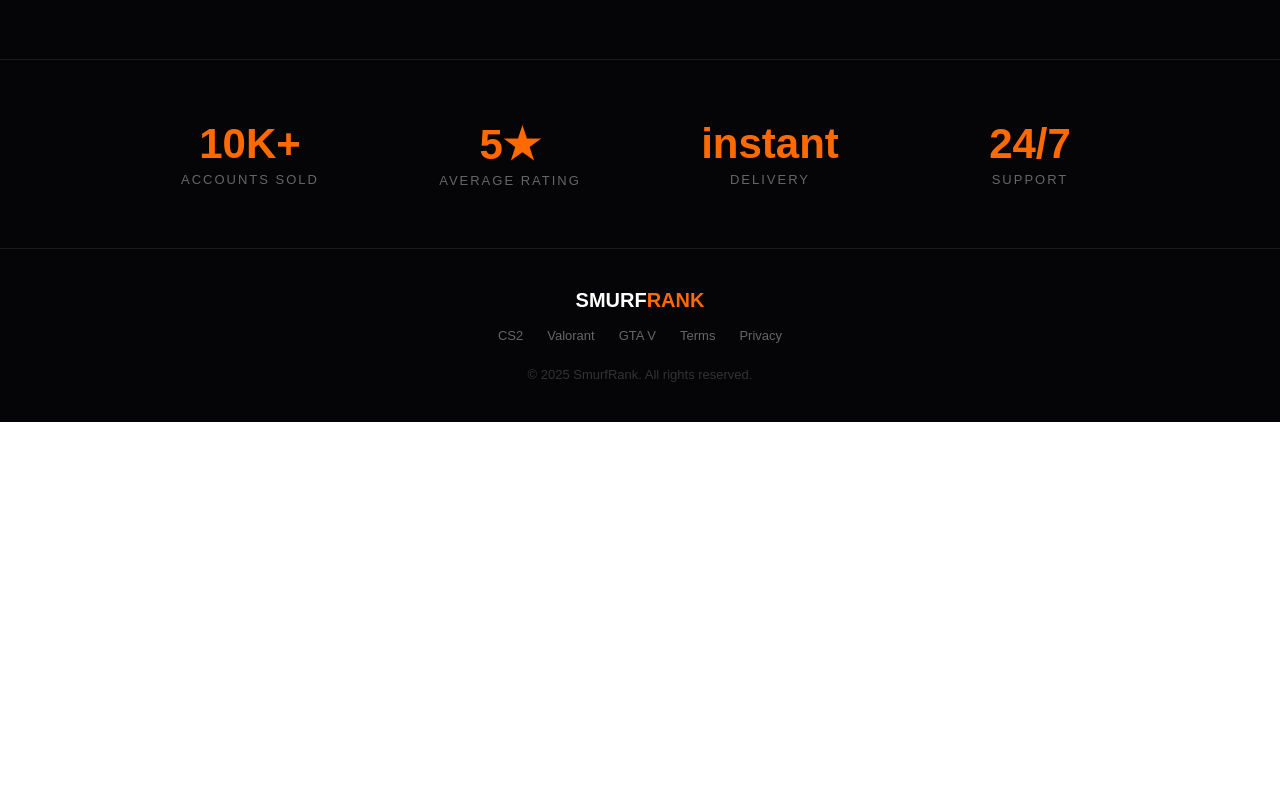
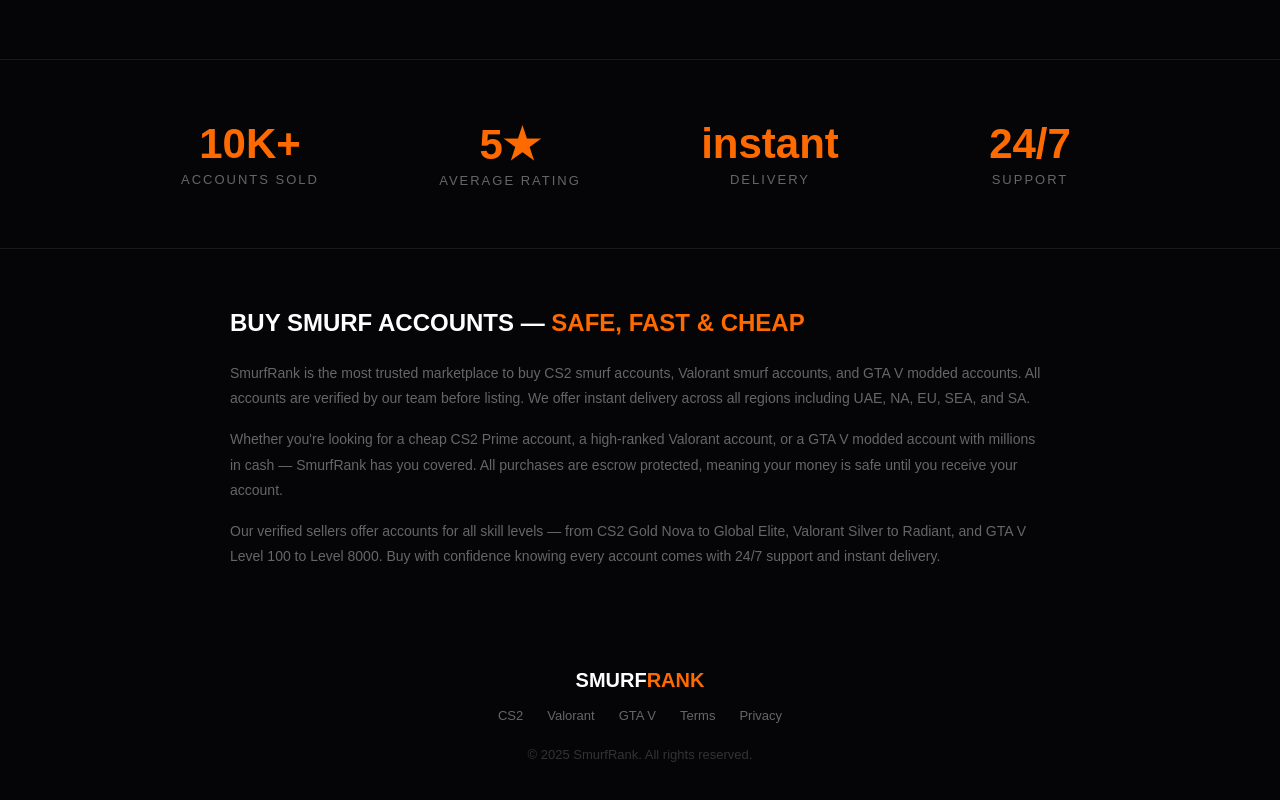
Before and after one commit to njrankitsam11-gif/smurfrank, a Next.js app: page / in a window 1280 px wide. Shown: the part 1017-1817 px from the top of the page. Before the commit the page ends 1439 px from the top, so only its background shows below. Built offline with nearby package versions, Linux system fonts and the light colour scheme.

Commit message:
added SEO content section to homepage

```diff
--- a/app/page.js
+++ b/app/page.js
@@ -86,6 +86,21 @@
         </div>
       </section>
 
+ {/* SEO CONTENT */}
+      <section style={{padding: '60px 40px', maxWidth: '900px', margin: '0 auto'}}>
+        <h2 style={{fontSize: '24px', fontWeight: 900, textTransform: 'uppercase', marginBottom: '24px'}}>
+          Buy Smurf Accounts — <span style={{color: '#FF6A00'}}>Safe, Fast & Cheap</span>
+        </h2>
+        <p style={{color: '#666', fontSize: '14px', lineHeight: '1.8', marginBottom: '16px'}}>
+          SmurfRank is the most trusted marketplace to buy CS2 smurf accounts, Valorant smurf accounts, and GTA V modded accounts. All accounts are verified by our team before listing. We offer instant delivery across all regions including UAE, NA, EU, SEA, and SA.
+        </p>
+        <p style={{color: '#666', fontSize: '14px', lineHeight: '1.8', marginBottom: '16px'}}>
+          Whether you're looking for a cheap CS2 Prime account, a high-ranked Valorant account, or a GTA V modded account with millions in cash — SmurfRank has you covered. All purchases are escrow protected, meaning your money is safe until you receive your account.
+        </p>
+        <p style={{color: '#666', fontSize: '14px', lineHeight: '1.8'}}>
+          Our verified sellers offer accounts for all skill levels — from CS2 Gold Nova to Global Elite, Valorant Silver to Radiant, and GTA V Level 100 to Level 8000. Buy with confidence knowing every account comes with 24/7 support and instant delivery.
+        </p>
+      </section>
       {/* FOOTER */}
       <footer style={{padding: '40px', textAlign: 'center', color: '#333', fontSize: '13px'}}>
         <div style={{fontSize: '20px', fontWeight: 900, textTransform: 'uppercase', color: 'white', marginBottom: '16px'}}>
```
